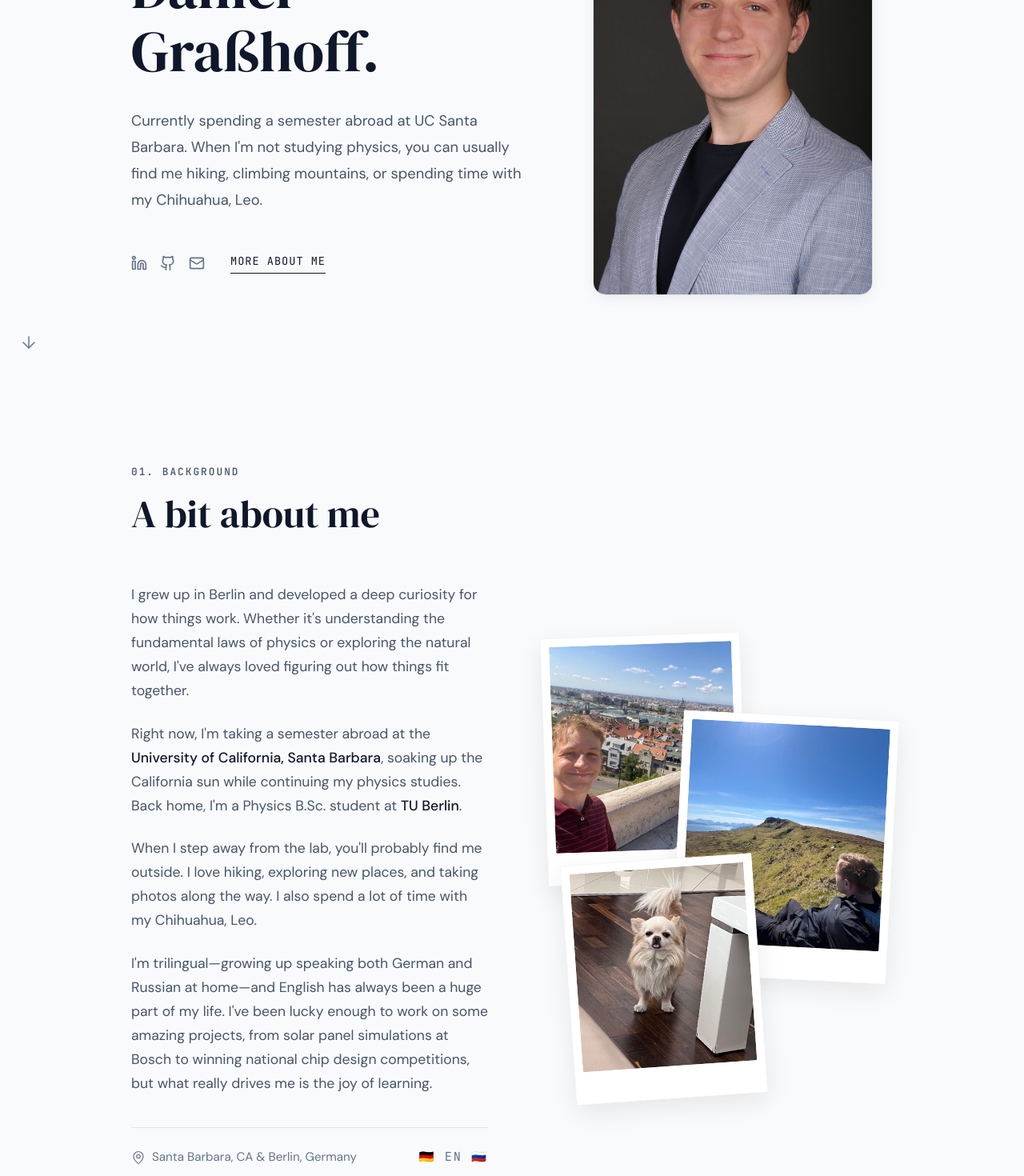
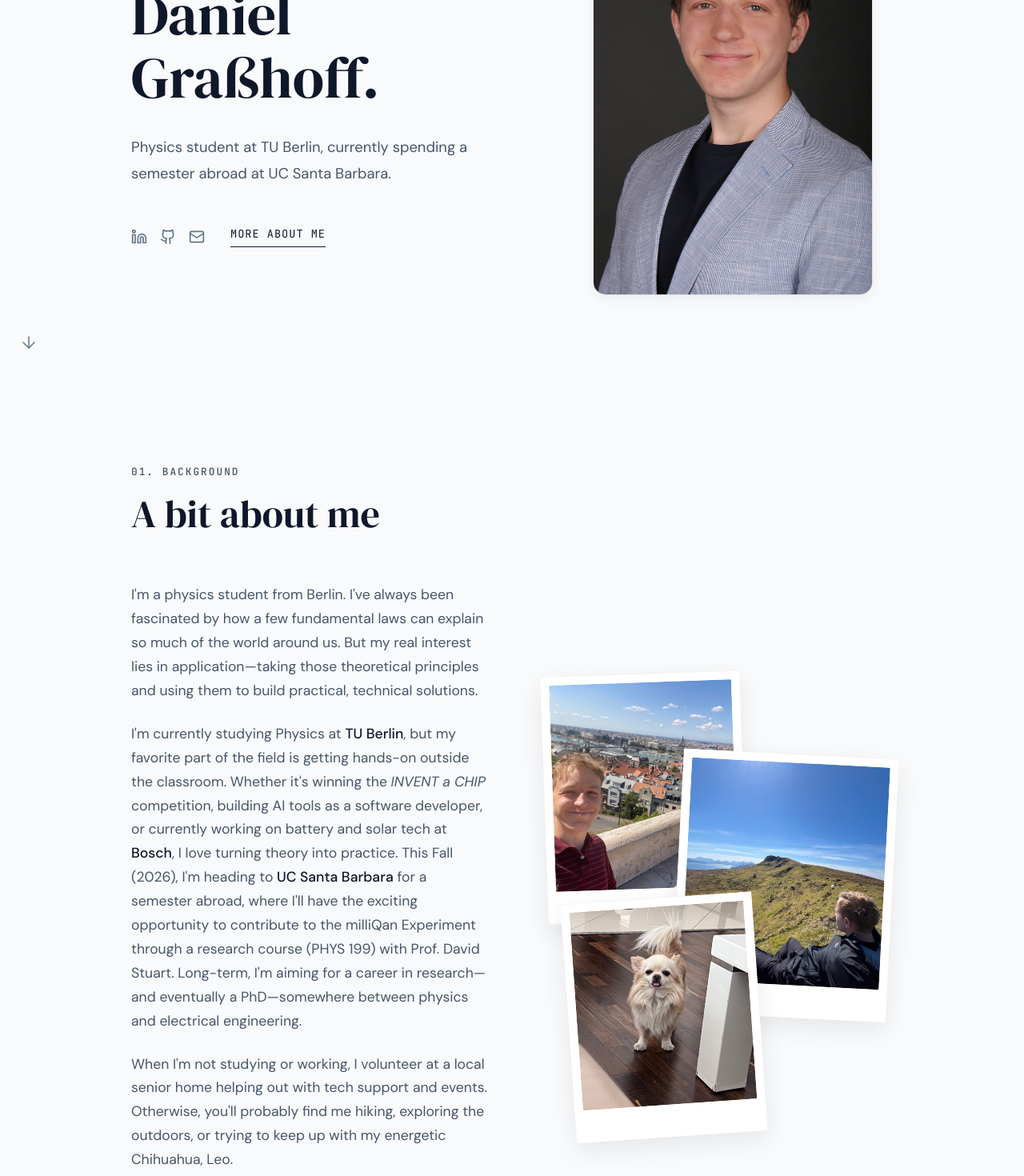
Before and after one commit to DGrasshoff/PersonalWebsite, a React (Vite) app: page / in a window 1280 px wide. Shown: the part 320-1790 px from the top of the page at 80% size. Built offline with nearby package versions, Linux system fonts and the light colour scheme.

Commit message:
changed the text a bit

```diff
--- a/src/components/About/About.jsx
+++ b/src/components/About/About.jsx
@@ -20,28 +20,15 @@ export default function About() {
         <div className="about__layout">
           <div className="about__text-content">
             <motion.p className="about__text" {...fadeInUp} transition={{ duration: 0.6, delay: 0.1 }}>
-              I grew up in Berlin and developed a deep
-              curiosity for how things work. Whether it's understanding the fundamental laws
-              of physics or exploring the natural world, I've always loved figuring out how things fit together.
+              I'm a physics student from Berlin. I've always been fascinated by how a few fundamental laws can explain so much of the world around us. But my real interest lies in application—taking those theoretical principles and using them to build practical, technical solutions.
             </motion.p>
 
             <motion.p className="about__text" {...fadeInUp} transition={{ duration: 0.6, delay: 0.2 }}>
-              Right now, I'm taking a semester abroad at the <strong>University of California,
-              Santa Barbara</strong>, soaking up the California sun while continuing my physics
-              studies. Back home, I'm a Physics B.Sc. student at <strong>TU Berlin</strong>.
+              I'm currently studying Physics at <strong>TU Berlin</strong>, but my favorite part of the field is getting hands-on outside the classroom. Whether it's winning the <em>INVENT a CHIP</em> competition, building AI tools as a software developer, or currently working on battery and solar tech at <strong>Bosch</strong>, I love turning theory into practice. This Fall (2026), I'm heading to <strong>UC Santa Barbara</strong> for a semester abroad, where I'll have the exciting opportunity to contribute to the milliQan Experiment through a research course (PHYS 199) with Prof. David Stuart. Long-term, I'm aiming for a career in research—and eventually a PhD—somewhere between physics and electrical engineering.
             </motion.p>
 
             <motion.p className="about__text" {...fadeInUp} transition={{ duration: 0.6, delay: 0.3 }}>
-              When I step away from the lab, you'll probably find me outside.
-              I love hiking, exploring new places, and taking photos along the way. I also
-              spend a lot of time with my Chihuahua, Leo.
-            </motion.p>
-
-            <motion.p className="about__text" {...fadeInUp} transition={{ duration: 0.6, delay: 0.4 }}>
-              I'm trilingual—growing up speaking both German and Russian at home—and English
-              has always been a huge part of my life. I've been lucky enough to work on some
-              amazing projects, from solar panel simulations at Bosch to winning national chip
-              design competitions, but what really drives me is the joy of learning.
+              When I'm not studying or working, I volunteer at a local senior home helping out with tech support and events. Otherwise, you'll probably find me hiking, exploring the outdoors, or trying to keep up with my energetic Chihuahua, Leo.
             </motion.p>
 
             <motion.div className="about__meta" {...fadeInUp} transition={{ duration: 0.6, delay: 0.5 }}>
--- a/src/components/Hero/Hero.jsx
+++ b/src/components/Hero/Hero.jsx
@@ -33,8 +33,7 @@ export default function Hero() {
             animate={{ opacity: 1 }}
             transition={{ duration: 0.8, delay: 0.6 }}
           >
-            Currently spending a semester abroad at UC Santa Barbara. When I'm not studying
-            physics, you can usually find me hiking, climbing mountains, or spending time with my Chihuahua, Leo.
+            Physics student at TU Berlin, currently spending a semester abroad at UC Santa Barbara.
           </motion.p>
 
           <motion.div
--- a/src/components/Projects/Projects.jsx
+++ b/src/components/Projects/Projects.jsx
@@ -5,19 +5,19 @@ const projects = [
   {
     title: 'GYPT Silver Medal',
     subtitle: 'German Young Physicists\' Tournament — 3rd Place Nationals (2024)',
-    description: 'Conducted an experimental investigation of flame shadow imaging and the Zeeman effect in resonance absorption. Analyzed spectral data and presented findings at the national stage.',
+    description: 'Investigated resonance absorption and the Zeeman effect by observing the shadow of a salted flame illuminated by a sodium vapor lamp. Developed a mathematical model for light absorption and conducted experiments at TU Berlin.',
     image: '/projects/Quantum Light Dimmer.png'
   },
   {
     title: 'INVENT a CHIP — 1st Place',
     subtitle: 'National Microchip Design Competition (2023)',
-    description: 'Designed FPGA-based hardware logic in VHDL for a solar tracker control system. Won 1st place in the national competition organized by the German Electrical Engineering Association (VDE) and BMBF.',
+    description: 'Built a photovoltaic solar tracker using a self-programmed FPGA chip in VHDL. Implemented real-time data monitoring and control systems, winning 1st place in the national competition organized by the VDE.',
     image: '/projects/IAC.png'
   },
   {
     title: 'GYPT Bronze Medal',
     subtitle: 'German Young Physicists\' Tournament — 4th Place Nationals (2023)',
-    description: 'Explored energy transfer dynamics, normal modes, and resonance phenomena through precise measurements and theoretical modeling of magnetically coupled spring pendulums.',
+    description: 'Investigated a magnetic-mechanical oscillator consisting of two coupled leaf springs. Modeled the system using coupled differential equations and verified the theoretical predictions through experimental measurements and Fourier analysis.',
     image: '/projects/MMO.jpeg'
   },
 ];
```
